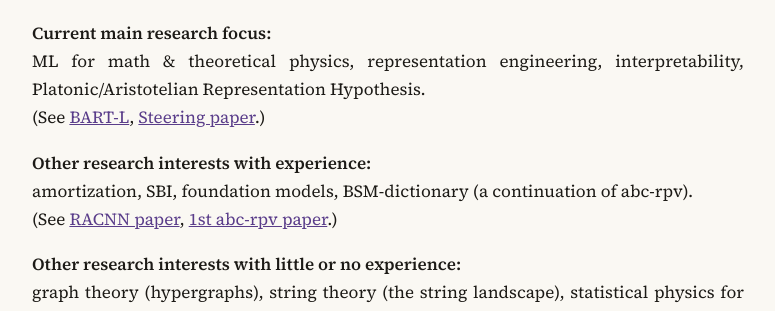
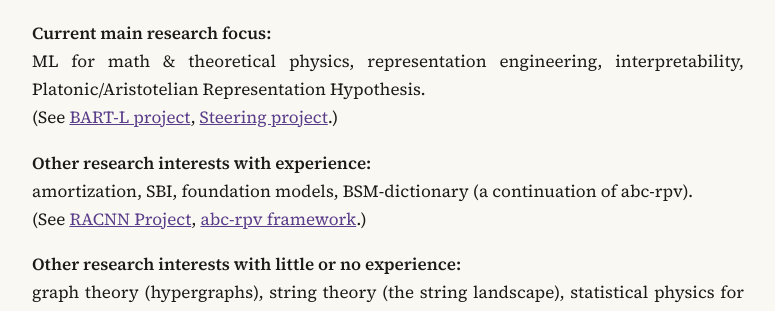
Before and after one commit to kys-sheng/kys-sheng.github.io, a Jekyll site: the page built from research.html, in a window 1280 px wide. Shown: the part 681-992 px from the top of the page, without its empty margins (252-1027 px from the left). Built offline with Jekyll 4.4.1, drawn with Linux system fonts in a browser that asks for light colours.

Commit message:
Rename GNN tool entry and research page link labels
- Rename "GNN Interactive Viz" to "Interactive Visualization for GNN
  & Transformers"
- Rename research page link labels: BART-L/Steering paper -> BART-L
  project/Steering project, RACNN paper/1st abc-rpv paper -> RACNN
  Project/abc-rpv framework

Co-Authored-By: Claude Sonnet 5 <noreply@anthropic.com>
Claude-Session: https://claude.ai/code/session_0191DsVr1Nwx9izZDzbZMoAX

```diff
--- a/_data/research.yml
+++ b/_data/research.yml
@@ -7,8 +7,8 @@ intro: "Details on what I care about and where I want to take it."
 body:
   - "My research journey is built on wanting a bird's-eye view across fundamental science, with pockets of depth (and hopefully lasting contributions) wherever I happen to dig in along the way. I'm quite sure my research interests will keep changing over time, while this approach remains."
   - "What draws me in is usually the structures and patterns of a field itself, and anything aimed at genuinely new physics, rather than just applying known physics to produce new successful instances of it (i.e. new things with old physics). That's why I have a strong interest in building new methods, or using existing ones in unique ways, such that they open up new ways of approaching existing problems. Hence why I'm currently super into machine learning. These models and methods need to be easily accessible by researchers and/or transferable to different domains, so that we can impact beyond our own research. Closed models or bad UI usually lead us nowhere as a community."
-  - '<strong>Current main research focus:</strong><br>ML for math &amp; theoretical physics, representation engineering, interpretability, Platonic/Aristotelian Representation Hypothesis.<br>(See <a href="https://doi.org/10.21468/SciPostPhys.21.1.024" target="_blank" rel="noopener">BART-L</a>, <a href="https://huggingface.co/spaces/kys-sheng/TheorySpaceNavigationBARTL" target="_blank" rel="noopener">Steering paper</a>.)'
-  - '<strong>Other research interests with experience:</strong><br>amortization, SBI, foundation models, BSM-dictionary (a continuation of abc-rpv).<br>(See <a href="https://huggingface.co/spaces/kys-sheng/racnn_bumphunt_demo" target="_blank" rel="noopener">RACNN paper</a>, <a href="https://doi.org/10.1007/JHEP07(2023)215" target="_blank" rel="noopener">1st abc-rpv paper</a>.)'
+  - '<strong>Current main research focus:</strong><br>ML for math &amp; theoretical physics, representation engineering, interpretability, Platonic/Aristotelian Representation Hypothesis.<br>(See <a href="https://doi.org/10.21468/SciPostPhys.21.1.024" target="_blank" rel="noopener">BART-L project</a>, <a href="https://huggingface.co/spaces/kys-sheng/TheorySpaceNavigationBARTL" target="_blank" rel="noopener">Steering project</a>.)'
+  - '<strong>Other research interests with experience:</strong><br>amortization, SBI, foundation models, BSM-dictionary (a continuation of abc-rpv).<br>(See <a href="https://huggingface.co/spaces/kys-sheng/racnn_bumphunt_demo" target="_blank" rel="noopener">RACNN Project</a>, <a href="https://doi.org/10.1007/JHEP07(2023)215" target="_blank" rel="noopener">abc-rpv framework</a>.)'
   - "<strong>Other research interests with little or no experience:</strong><br>graph theory (hypergraphs), string theory (the string landscape), statistical physics for ML, neural network field theory, active inference, emergence, early universe cosmology, astroparticle physics, semiotics (the study of symbols and signs), and more."
   - "I think of myself as a physicist first, not as a 'particle physicist', a 'collider physicist', a 'condensed matter physicist', a 'BSM guy', a 'SUSY guy', a 'theorist', a 'pheno guy', or any other label. Having experience in one area doesn't mean it's the only thing I can do, or the only thing I want to do. While I'm grateful for what I get to learn from each project I've done, I don't want to be constrained by what I've already worked on. As with most research journeys, projects are sometimes chosen by circumstance rather than choice."
   - "As such, ask me what I'm really into at any given point, rather than assuming my interest based on what I've done. Currently, my publications mainly show my experience; hopefully, over time, they'll show my interests too."
--- a/_data/tools.yml
+++ b/_data/tools.yml
@@ -33,7 +33,7 @@
     ensemble posteriors for signal+background versus background-only, and other evaluation metrics calculated in real time.
   huggingface: "https://huggingface.co/spaces/kys-sheng/racnn_bumphunt_demo"
 
-- name: "GNN Interactive Viz"
+- name: "Interactive Visualization for GNN & Transformers"
   description: >
     Three browser-based teaching demos, LLM-coded from my own designs. Two walk
     through GNNs — a fully-explained step-by-step visualizer, and a lighter,
```
